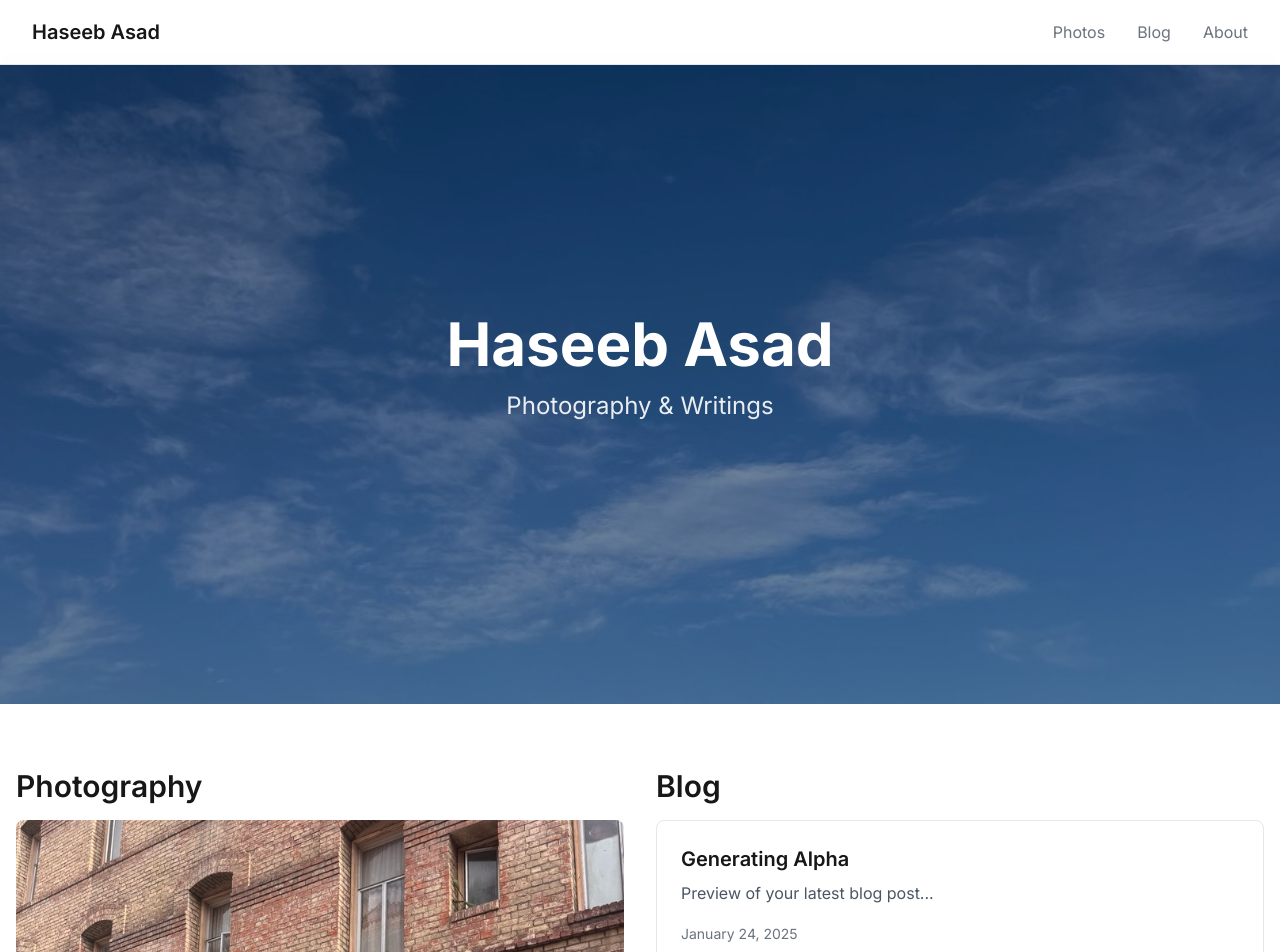
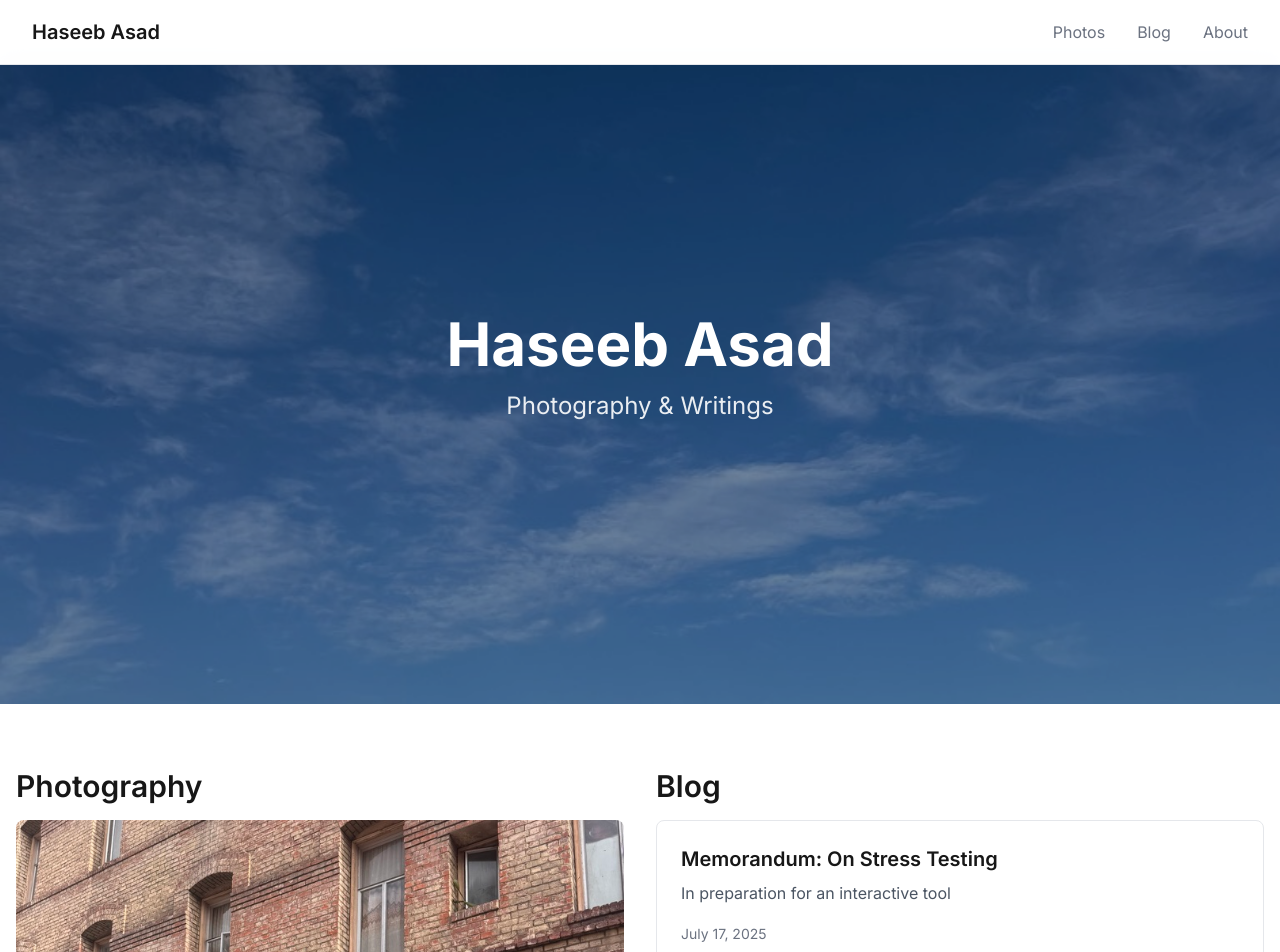
Before and after one commit to HaseebAsad/haseebasad.co.uk, a Next.js app: page / in a window 1280 px wide. Shown: the top 952 px of the page. Built offline with nearby package versions, Linux system fonts and the light colour scheme.

Commit message:
Update page.tsx
manual fix for now

```diff
--- a/src/app/page.tsx
+++ b/src/app/page.tsx
@@ -62,11 +62,11 @@ export default function HomePage() {
           <h2 className="text-3xl font-semibold">Blog</h2>
           <div className="space-y-4">
             <article className="p-6 border border-gray-200 dark:border-gray-700 rounded-lg hover:shadow-lg transition-shadow">
-              <h3 className="text-xl font-semibold mb-2">Generating Alpha</h3>
+              <h3 className="text-xl font-semibold mb-2">Memorandum: On Stress Testing</h3>
               <p className="text-gray-600 dark:text-gray-300 mb-4">
-                Preview of your latest blog post...
+                In preparation for an interactive tool
               </p>
-              <span className="text-sm text-gray-500">January 24, 2025</span>
+              <span className="text-sm text-gray-500">July 17, 2025</span>
             </article>
           </div>
           <Link
```
